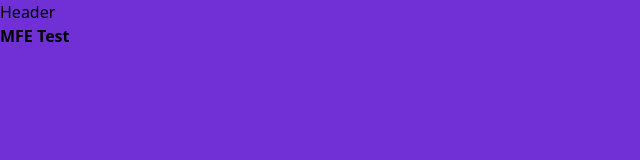
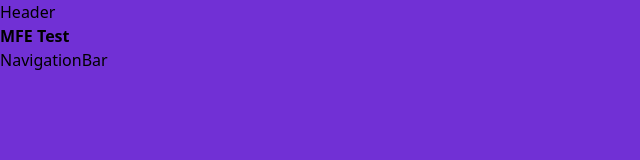
Before and after one commit to aguilanbon/ota_mfe, a React (Vite) app: page / in a window 1280 px wide. Shown: the top 160 px of the page, without its empty margins (0-640 px from the left). Built offline with nearby package versions, Linux system fonts and the light colour scheme.

Commit message:
init navbar component

```diff
--- a/src/App.jsx
+++ b/src/App.jsx
@@ -1,5 +1,6 @@
 import "./App.css";
 import Header from "./components/header";
+import NavigationBar from "./components/navigation_bar";
 
 function App() {
   return (
@@ -7,6 +8,7 @@ function App() {
       <div>
         <Header />
         <p className="font-bold text-green-400">MFE Test</p>
+        <NavigationBar />
       </div>
     </>
   );
--- /dev/null
+++ b/src/components/navigation_bar.jsx
@@ -0,0 +1,5 @@
+function NavigationBar() {
+  return <div>NavigationBar</div>;
+}
+
+export default NavigationBar;
```
